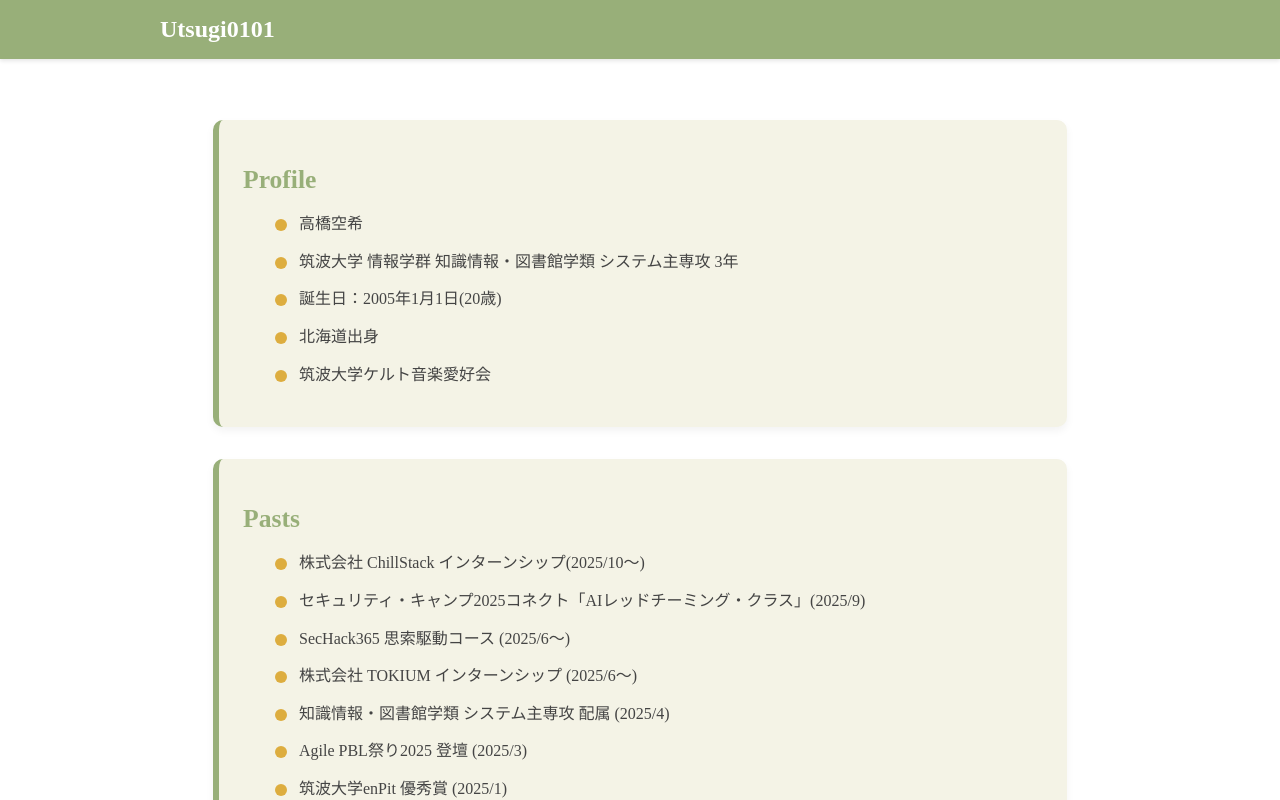
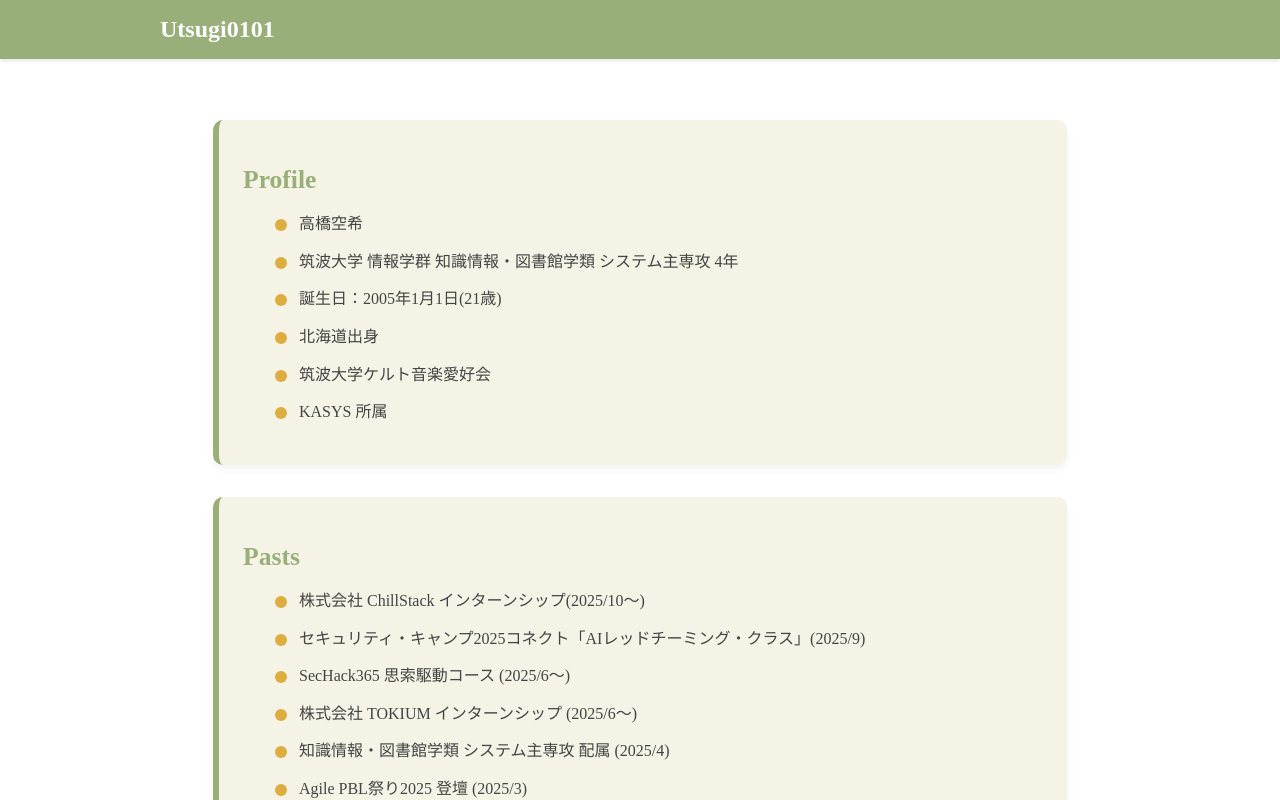
Before and after one commit to Utsugi0101/Utsugi0101.dev, a React (Vite) app: page / in a window 1280 px wide. Shown: the top 800 px of the page. Built offline with nearby package versions, Linux system fonts and the light colour scheme.

Commit message:
学年の変更

```diff
--- a/src/components/Profile.tsx
+++ b/src/components/Profile.tsx
@@ -4,10 +4,11 @@ export default function Profile() {
         <h2 className="text-2xl font-semibold mb-2">Profile</h2>
         <ul className="list-disc ml-5 space-y-1">
           <li>高橋空希</li>
-          <li>筑波大学 情報学群 知識情報・図書館学類 システム主専攻 3年</li>
-          <li>誕生日：2005年1月1日(20歳)</li>
+          <li>筑波大学 情報学群 知識情報・図書館学類 システム主専攻 4年</li>
+          <li>誕生日：2005年1月1日(21歳)</li>
           <li>北海道出身</li>
           <li>筑波大学ケルト音楽愛好会</li>
+          <li>KASYS 所属</li>
         </ul>
       </section>
     )
```
